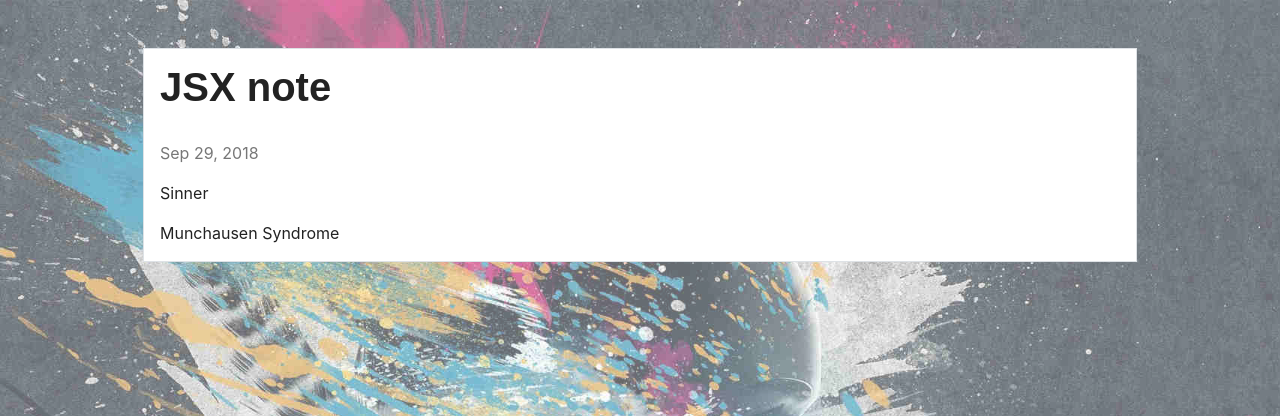
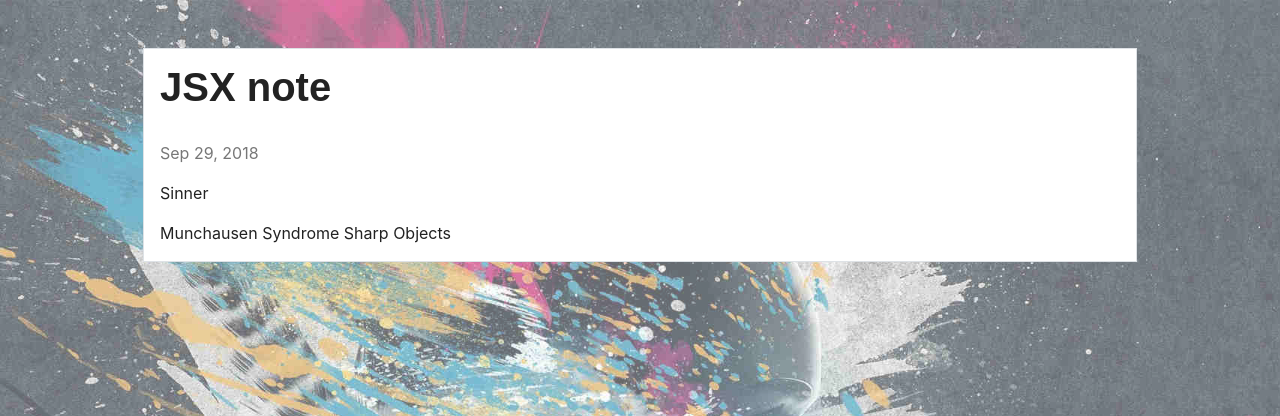
Before and after one commit to nhidev/nhidev.github.io, a Jekyll site: the page built from _posts/2018-09-29-jsx.md, in a window 1280 px wide. Shown: the top 416 px of the page. Built offline with Jekyll 4.4.1, drawn with Linux system fonts in a browser that asks for light colours; nearby versions of some CDN libraries; some web fonts are replaced; our own code applies the rules of GitHub Pages for plain Markdown files.

Commit message:
edit content

```diff
--- a/_layouts/home.html
+++ b/_layouts/home.html
@@ -42,7 +42,7 @@ layout: default
                   <div class="time">2012 - 2013</div>
               </div><!--//item-->
               <div class="item">
-                  <h4 class="degree">Accociate of Science </h4>
+                  <h4 class="degree">Associate of Science </h4>
                   <h5 class="meta">Hoa Sen University</h5>
                   <div class="time">2006 - 2009</div>
               </div><!--//item-->
--- a/_posts/2018-09-29-jsx.md
+++ b/_posts/2018-09-29-jsx.md
@@ -5,4 +5,4 @@ title: JSX note
 
 Sinner
 
-Munchausen Syndrome
+Munchausen Syndrome Sharp Objects
```
